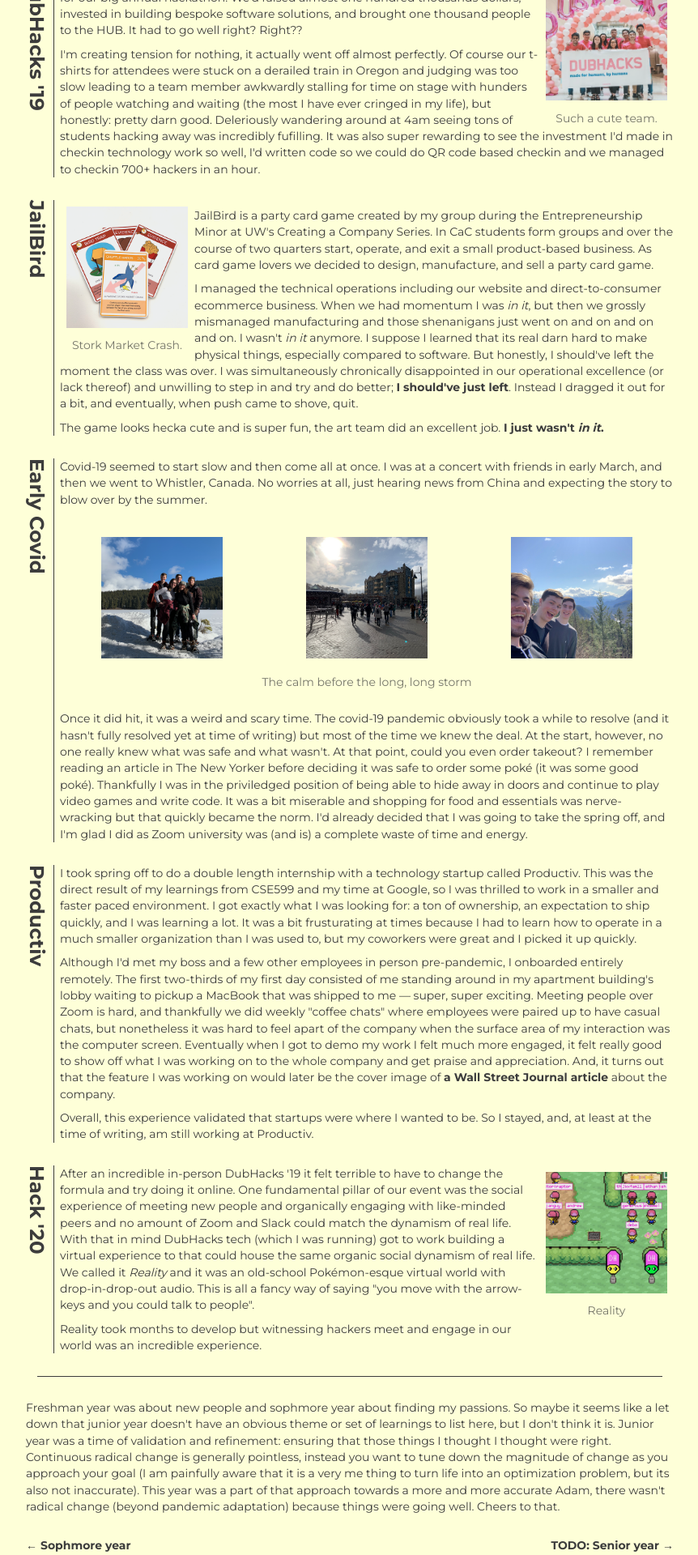
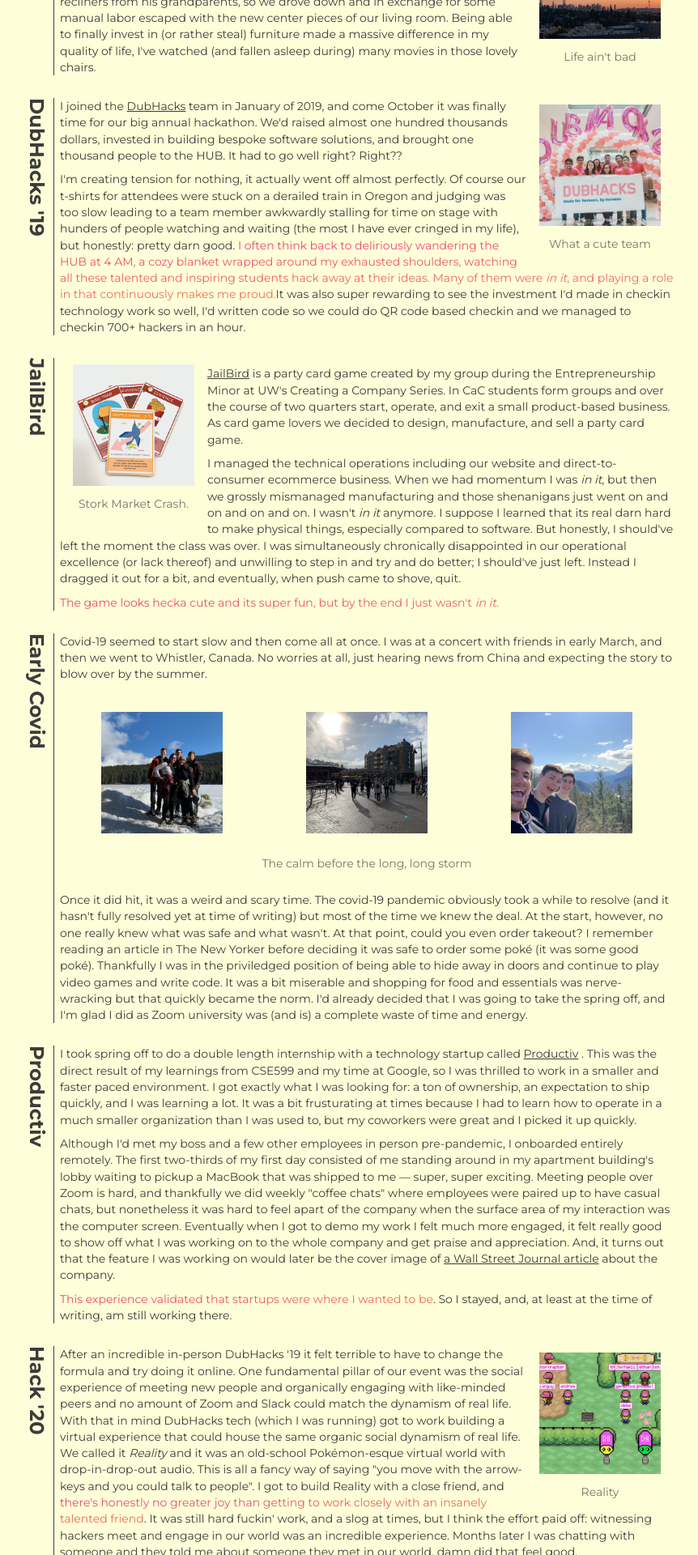
Before and after one commit to adamtowerz/web, a Next.js app in the folder adamtowers-io/: page /honors/junior in a window 1280 px wide. Shown: the part 500-2420 px from the top of the page at 81% size, without its empty margins (208-1070 px from the left). Built offline with nearby package versions, Linux system fonts and the light colour scheme; a web font is replaced by a local one.

Commit message:
touchups

```diff
--- a/adamtowers-io/components/layout/ArticleImage.module.scss
+++ b/adamtowers-io/components/layout/ArticleImage.module.scss
@@ -2,9 +2,10 @@
   display: inline-block;
   width: 150px;
   min-width: 150px;
-  margin: 8px;
+  margin: 16px;
+  margin-top: 8px;
   div {
-    border: 2px solid var(--background-color-dark);
+    border: 2px solid var(--text-color);
     padding: 1px;
   }
 
--- a/adamtowers-io/pages/honors/junior.tsx
+++ b/adamtowers-io/pages/honors/junior.tsx
@@ -10,16 +10,23 @@
       <Link href="/honors">Honors Portfolio</Link>
       <h1>Junior Year</h1>
       <article>
-        {/* <p>
-          Junior year was a blur. I took the spring off to work which with the
-          advent of covid-19 turned out to be fairly serendipitious.
+        <p>
+          Freshman year was about finding new people and sophmore year about
+          finding my passions. So maybe it seems like a let down that junior
+          year doesn't have an obvious theme or set of learnings to list here,
+          but I don't think it is. Junior year was a time of validation and
+          refinement:{" "}
+          <span className="thematic">
+            you can't say you're on the right path until you've rode it a while
+          </span>
+          .
         </p>
-        <hr /> */}
+        <hr />
         <ArticleSection title="Apartment">
           <p>
             <ArticleImage
               src="/honors/junior1.png"
-              caption="A very long and thin room."
+              caption="A very long and thin room"
               left
             />
             I finally had my own door: a lovely hinged plank of white-painted
@@ -32,7 +39,7 @@
           <p>
             <ArticleImage
               src="/honors/junior2.png"
-              caption="Life ain't bad."
+              caption="Life ain't bad"
               right
             />
             Though we did have an absolutely bangin' view of the city. On a good
@@ -51,14 +58,18 @@
           <p>
             <ArticleImage
               src="/honors/junior3.png"
-              caption="Such a cute team."
+              caption="What a cute team"
               right
             />
-            I joined the DubHacks team in January of 2019, and come October it
-            was finally time for our big annual hackathon. We'd raised almost
-            one hundred thousands dollars, invested in building bespoke software
-            solutions, and brought one thousand people to the HUB. It had to go
-            well right? Right??
+            I joined the{" "}
+            <a href="https://dubhacks.co" target="blank">
+              DubHacks
+            </a>{" "}
+            team in January of 2019, and come October it was finally time for
+            our big annual hackathon. We'd raised almost one hundred thousands
+            dollars, invested in building bespoke software solutions, and
+            brought one thousand people to the HUB. It had to go well right?
+            Right??
           </p>
           <p>
             I'm creating tension for nothing, it actually went off almost
@@ -66,11 +77,18 @@
             derailed train in Oregon and judging was too slow leading to a team
             member awkwardly stalling for time on stage with hunders of people
             watching and waiting (the most I have ever cringed in my life), but
-            honestly: pretty darn good. Deleriously wandering around at 4am
-            seeing tons of students hacking away was incredibly fufilling. It
-            was also super rewarding to see the investment I'd made in checkin
-            technology work so well, I'd written code so we could do QR code
-            based checkin and we managed to checkin 700+ hackers in an hour.
+            honestly: pretty darn good.{" "}
+            <span className="thematic">
+              I often think back to deliriously wandering the HUB at 4 AM, a
+              cozy blanket wrapped around my exhausted shoulders, watching all
+              these talented and inspiring students hack away at their ideas.
+              Many of them were <i>in it</i>, and playing a role in that
+              continuously makes me proud.
+            </span>
+            It was also super rewarding to see the investment I'd made in
+            checkin technology work so well, I'd written code so we could do QR
+            code based checkin and we managed to checkin 700+ hackers in an
+            hour.
           </p>
         </ArticleSection>
         <ArticleSection title="JailBird">
@@ -80,12 +98,14 @@
             left
           />
           <p>
-            JailBird is a party card game created by my group during the
-            Entrepreneurship Minor at UW's Creating a Company Series. In CaC
-            students form groups and over the course of two quarters start,
-            operate, and exit a small product-based business. As card game
-            lovers we decided to design, manufacture, and sell a party card
-            game.
+            <a href="https://jailbirdgame.com" target="blank">
+              JailBird
+            </a>{" "}
+            is a party card game created by my group during the Entrepreneurship
+            Minor at UW's Creating a Company Series. In CaC students form groups
+            and over the course of two quarters start, operate, and exit a small
+            product-based business. As card game lovers we decided to design,
+            manufacture, and sell a party card game.
           </p>
           <p>
             I managed the technical operations including our website and
@@ -96,16 +116,13 @@
             physical things, especially compared to software. But honestly, I
             should've left the moment the class was over. I was simultaneously
             chronically disappointed in our operational excellence (or lack
-            thereof) and unwilling to step in and try and do better;{" "}
-            <b>I should've just left</b>. Instead I dragged it out for a bit,
-            and eventually, when push came to shove, quit.
+            thereof) and unwilling to step in and try and do better; I should've
+            just left. Instead I dragged it out for a bit, and eventually, when
+            push came to shove, quit.
           </p>
-          <p>
-            The game looks hecka cute and is super fun, the art team did an
-            excellent job.{" "}
-            <b>
-              I just wasn't <i>in it</i>.
-            </b>
+          <p className="thematic">
+            The game looks hecka cute and its super fun, but by the end I just
+            wasn't <i>in it</i>.
           </p>
         </ArticleSection>
         <ArticleSection title="Early Covid">
@@ -139,13 +156,17 @@
         <ArticleSection title="Productiv">
           <p>
             I took spring off to do a double length internship with a technology
-            startup called Productiv. This was the direct result of my learnings
-            from CSE599 and my time at Google, so I was thrilled to work in a
-            smaller and faster paced environment. I got exactly what I was
-            looking for: a ton of ownership, an expectation to ship quickly, and
-            I was learning a lot. It was a bit frusturating at times because I
-            had to learn how to operate in a much smaller organization than I
-            was used to, but my coworkers were great and I picked it up quickly.
+            startup called{" "}
+            <a href="https://productiv.com" target="blank">
+              Productiv
+            </a>{" "}
+            . This was the direct result of my learnings from CSE599 and my time
+            at Google, so I was thrilled to work in a smaller and faster paced
+            environment. I got exactly what I was looking for: a ton of
+            ownership, an expectation to ship quickly, and I was learning a lot.
+            It was a bit frusturating at times because I had to learn how to
+            operate in a much smaller organization than I was used to, but my
+            coworkers were great and I picked it up quickly.
           </p>
           <p>
             Although I'd met my boss and a few other employees in person
@@ -167,9 +188,11 @@
             about the company.
           </p>
           <p>
-            Overall, this experience validated that startups were where I wanted
-            to be. So I stayed, and, at least at the time of writing, am still
-            working at Productiv.
+            <span className="thematic">
+              This experience validated that startups were where I wanted to be
+            </span>
+            . So I stayed, and, at least at the time of writing, am still
+            working there.
           </p>
         </ArticleSection>
         <ArticleSection title="Hack '20">
@@ -181,31 +204,34 @@
             and organically engaging with like-minded peers and no amount of
             Zoom and Slack could match the dynamism of real life. With that in
             mind DubHacks tech (which I was running) got to work building a
-            virtual experience to that could house the same organic social
-            dynamism of real life. We called it <i>Reality</i> and it was an
-            old-school Pokémon-esque virtual world with drop-in-drop-out audio.
-            This is all a fancy way of saying "you move with the arrow-keys and
-            you could talk to people".
-          </p>
-          <p>
-            Reality took months to develop but witnessing hackers meet and
-            engage in our world was an incredible experience.
+            virtual experience that could house the same organic social dynamism
+            of real life. We called it <i>Reality</i> and it was an old-school
+            Pokémon-esque virtual world with drop-in-drop-out audio. This is all
+            a fancy way of saying "you move with the arrow-keys and you could
+            talk to people". I got to build Reality with a close friend, and{" "}
+            <span className="thematic">
+              there's honestly no greater joy than getting to work closely with
+              an insanely talented friend
+            </span>
+            . It was still hard fuckin' work, and a slog at times, but I think
+            the effort paid off: witnessing hackers meet and engage in our world
+            was an incredible experience. Months later I was chatting with
+            someone and they told me about someone they met in our world, damn
+            did that feel good.
           </p>
         </ArticleSection>
         <hr />
         <p>
-          Freshman year was about new people and sophmore year about finding my
-          passions. So maybe it seems like a let down that junior year doesn't
-          have an obvious theme or set of learnings to list here, but I don't
-          think it is. Junior year was a time of validation and refinement:
-          ensuring that those things I thought I thought were right. Continuous
-          radical change is generally pointless, instead you want to tune down
-          the magnitude of change as you approach your goal (I am painfully
-          aware that it is a very me thing to turn life into an optimization
-          problem, but its also not inaccurate). This year was a part of that
-          approach towards a more and more accurate Adam, there wasn't radical
-          change (beyond pandemic adaptation) because things were going well.
-          Cheers to that.
+          Continuous radical change is generally pointless, instead you want to
+          tune down the magnitude of change as you approach your goal (I am
+          painfully aware that it is a very me thing to turn life into an
+          optimization problem, but its also not inaccurate).{" "}
+          <span className="thematic">
+            This year was a part of that approach towards a more and more
+            accurate Adam
+          </span>
+          , there wasn't radical change (beyond pandemic adaptation) because
+          things were going well. Cheers to that.
         </p>
       </article>
       <div className="d-flex sp-between">
--- a/adamtowers-io/styles/theme.scss
+++ b/adamtowers-io/styles/theme.scss
@@ -109,14 +109,11 @@
 
 a {
   color: var(--text-color);
-  text-decoration: none;
-  font-weight: bold;
+  text-decoration: underline;
 }
 
 a:hover {
-  text-decoration: solid;
-  text-decoration-color: var(--primary);
-  text-decoration-thickness: 2px;
+  color: var(--light-primary-accent);
 }
 
 ul {
@@ -163,3 +160,26 @@
 .sp-between {
   justify-content: space-between;
 }
+
+@keyframes gradient {
+  0% {
+    background-position: 0% 50%;
+  }
+  50% {
+    background-position: 100% 50%;
+  }
+  100% {
+    background-position: 0% 50%;
+  }
+}
+
+.thematic {
+  background-color: #f3ec78;
+  background: linear-gradient(-45deg, #ee7752, #e73c7e, #23a6d5, #23d5ab);
+  background-size: 400% 400%;
+  animation: gradient 15s ease infinite;
+  -webkit-background-clip: text;
+  -moz-background-clip: text;
+  -webkit-text-fill-color: transparent;
+  -moz-text-fill-color: transparent;
+}
```
Also changed, not shown: adamtowers-io/pages/honors/freshman.tsx (+45 -33 lines), adamtowers-io/pages/honors/sophmore.tsx (+45 -30 lines).
